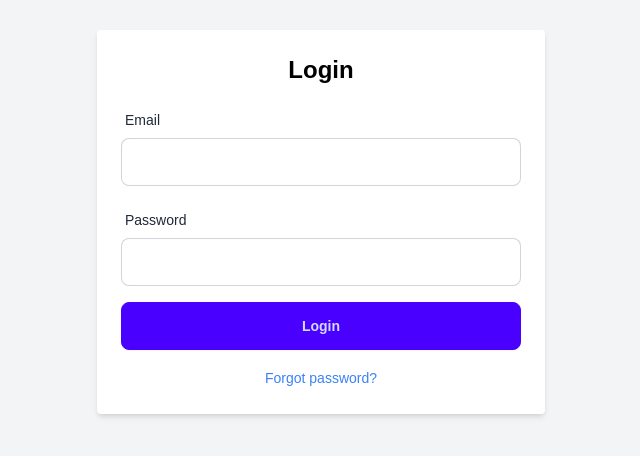
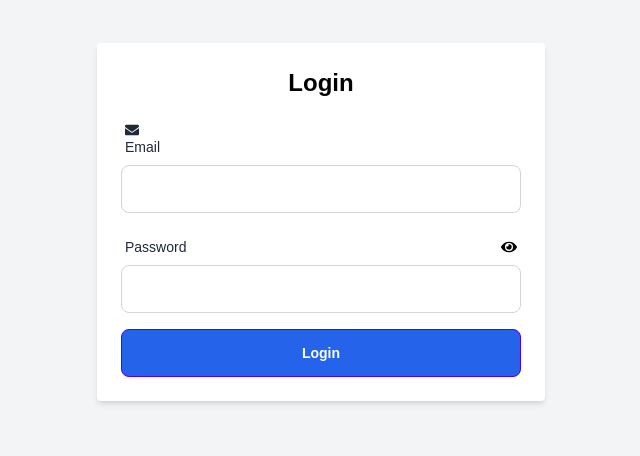
Before and after one commit to cedrickcuencaalegsao/D-P-and-J, a Next.js app in the folder web-client/: page /Auth in a window 1280 px wide. Shown: the part 178-634 px from the top of the page, without its empty margins (319-959 px from the left). Built offline with nearby package versions, Linux system fonts and the light colour scheme.

Commit message:
Fixing Login UI

```diff
--- a/web-client/src/app/Auth/page.tsx
+++ b/web-client/src/app/Auth/page.tsx
@@ -1,11 +1,12 @@
 "use client";
-import React from "react";
-import { useState } from "react";
+import React, { useState } from "react";
 import { useRouter } from "next/navigation";
+import { FaEnvelope, FaEye, FaEyeSlash } from "react-icons/fa"; // Importing icons
 
 export default function AuthPage() {
   const [email, setEmail] = useState<string | null>(null);
   const [password, setPassword] = useState<string | null>(null);
+  const [passwordVisible, setPasswordVisible] = useState(false); // State for password visibility
   const router = useRouter();
 
   const handleLogin = (e: React.FormEvent<HTMLFormElement>) => {
@@ -14,44 +15,55 @@ export default function AuthPage() {
     router.push("/Dashboard");
   };
 
+  const togglePasswordVisibility = () => {
+    setPasswordVisible(!passwordVisible);
+  };
+
   return (
     <div className="flex items-center justify-center min-h-screen bg-gray-100">
       <div className="w-full max-w-md p-6 space-y-4 bg-white rounded shadow-md">
         <h2 className="text-2xl font-bold text-center">Login</h2>
         <form onSubmit={handleLogin} className="space-y-4">
           <div className="form-control w-full">
-            <label className="label">
-              <span className="label-text">Email</span>
+            <label className="label flex items-center">
+              <span className="label-text">
+                <FaEnvelope className="mr-2" /> Email
+              </span>
             </label>
             <input
               type="email"
-              className="input input-bordered w-full"
+              className="input input-bordered w-full bg-transparent text-black border border-gray-300"
               value={email || ""}
               onChange={(e) => setEmail(e.target.value)}
               required
             />
           </div>
           <div className="form-control w-full">
-            <label className="label">
+            <label className="label flex items-center">
               <span className="label-text">Password</span>
+              <button
+                type="button"
+                onClick={togglePasswordVisibility}
+                className="ml-2"
+              >
+                {passwordVisible ? <FaEyeSlash /> : <FaEye />}
+              </button>
             </label>
             <input
-              type="password"
-              className="input input-bordered w-full"
+              type={passwordVisible ? "text" : "password"}
+              className="input input-bordered w-full bg-transparent text-black border border-gray-300"
               value={password || ""}
               onChange={(e) => setPassword(e.target.value)}
               required
             />
           </div>
-          <button type="submit" className="btn btn-primary w-full mt-4">
+          <button
+            type="submit"
+            className="btn btn-primary w-full mt-4 bg-blue-600 hover:bg-blue-700 text-white"
+          >
             Login
           </button>
         </form>
-        <div className="text-center">
-          <a href="#" className="text-sm text-blue-500 hover:underline">
-            Forgot password?
-          </a>
-        </div>
       </div>
     </div>
   );
```
